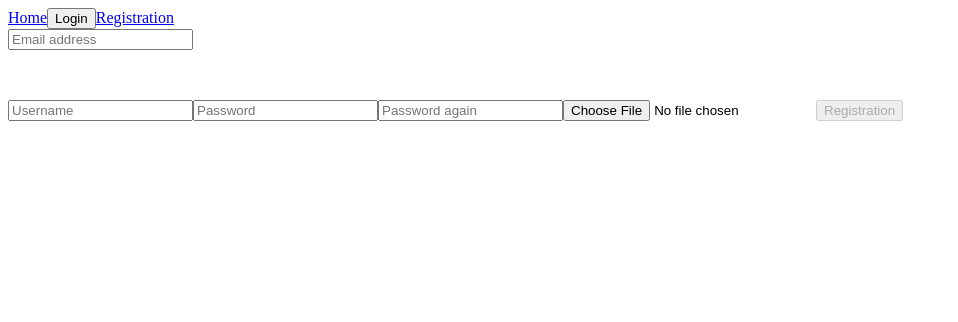
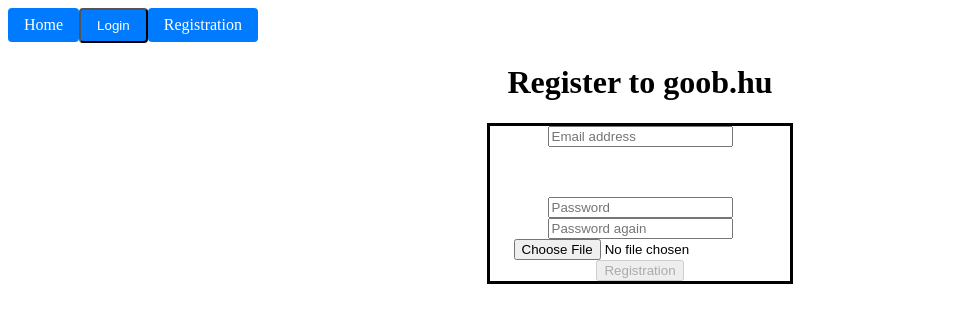
Before and after one commit to Darr3nB/GoinOutOfBusiness, a React (Vite) app in the folder frontend/: page /registration in a window 1280 px wide. Shown: the top 322 px of the page, without its empty margins (0-958 px from the left). Built offline with nearby package versions, Linux system fonts and the light colour scheme.

Commit message:
Menu Layout refactored to change depending on the logged in status

```diff
--- /dev/null
+++ b/frontend/src/components/LoggedInMenuBar.jsx
@@ -0,0 +1,24 @@
+import {Link, useNavigate} from "react-router-dom";
+import {utility} from "../utility.js";
+
+export default function LoggedInMenuBar() {
+    const navigate = useNavigate();
+
+    const logout = async (event) => {
+        event.preventDefault();
+
+        await utility.apiGet(`/user/logout`)
+            .then(response => {
+                if (response.ok) {
+                    navigate(0);
+                }
+            });
+    }
+
+    return (
+        <span>
+            <Link to={`/profile`} className="button-link">Profile</Link>
+            <button className="button-link" onClick={event => logout(event)}>Logout</button>
+        </span>
+    );
+}
--- /dev/null
+++ b/frontend/src/components/LoggedOff.jsx
@@ -0,0 +1,24 @@
+import LoginModal from "./LoginModal.jsx";
+import {Link} from "react-router-dom";
+import {useState} from "react";
+
+export default function LoggedOff() {
+    const [openModal, setOpenModal] = useState(false);
+
+    const showAndHideLoginModal = (event) => {
+        event.preventDefault();
+        setOpenModal(!openModal);
+    }
+
+    return (
+        <span>
+            <button className="login-btn button-link" onClick={event => showAndHideLoginModal(event)}
+                    type="button">Login
+            </button>
+            <LoginModal open={openModal} closeModal={() => {
+                setOpenModal(false);
+            }}/>
+            <Link to={`/registration`} className="button-link">Registration</Link>
+        </span>
+    );
+}
--- a/frontend/src/components/MenuLayout.jsx
+++ b/frontend/src/components/MenuLayout.jsx
@@ -1,24 +1,17 @@
 import {Link} from "react-router-dom";
-import LoginModal from "./LoginModal";
 import {useState} from "react";
+import LoggedInMenuBar from "./LoggedInMenuBar";
+import LoggedOff from "./LoggedOff";
 
 export default function MenuLayout() {
-    const [openModal, setOpenModal] = useState(false);
-
-    // TODO Check if logged in.
-    const showAndHideLoginModal = (event) => {
-        event.preventDefault();
-        setOpenModal(!openModal);
-    }
+    const [loggedIn, setLoggedIn] = useState(false);
+    // TODO Check if logged in. If logged in, pass the user data to LoggedInMenuBar
+    // TODO add more buttons, like search, or products.
 
     return (
         <div>
-            <Link to={`/`}>Home</Link>
-            <button className="login-btn" onClick={event => showAndHideLoginModal(event)} type="button">Login</button>
-            <LoginModal open={openModal} closeModal={() => {
-                setOpenModal(false);
-            }}/>
-            <Link to={`/registration`}>Registration</Link>
+            <Link to={`/`} className="button-link">Home</Link>
+            {loggedIn ? <LoggedInMenuBar/> : <LoggedOff/>}
         </div>
     );
 }
--- a/frontend/src/index.css
+++ b/frontend/src/index.css
@@ -46,3 +46,30 @@
     visibility: visible;
     color: green;
 }
+
+.middle-text {
+    text-align: center;
+}
+
+.reg-form {
+    text-align: center;
+    border: 3px solid black;
+    width: 300px;
+    margin: auto;
+}
+
+.button-link {
+    display: inline-block;
+    padding: 0.5rem 1rem;
+    border-radius: 0.25rem;
+    background-color: #007bff;
+    color: #fff;
+    text-decoration: none;
+    text-align: center;
+    cursor: pointer;
+}
+
+.button-link:hover {
+    background-color: #0062cc;
+    color: #fff;
+}
--- a/frontend/src/routes/Registration.jsx
+++ b/frontend/src/routes/Registration.jsx
@@ -27,7 +27,6 @@ export default function Registration() {
 
         await utility.apiPostWithDictionary(`/user/registration`, {
             'email': formData.get("email-field"),
-            'username': formData.get("username-field"),
             'password': formData.get("password-field"),
             'passwordAgain': formData.get("password-again-field"),
             'dateOfBirth': null,
@@ -70,17 +69,19 @@ export default function Registration() {
 
     return (
         <div>
+            <h1 className="middle-text">Register to goob.hu</h1>
+            <div className="reg-form">
                 <form onSubmit={event => performRegistration(event)}>
-                <input type="text" placeholder="Email address" name="email-field" onInput={event => checkEmail(event.target.value)} minLength="3"/>
+                    <input type="text" placeholder="Email address" name="email-field"
+                           onInput={event => checkEmail(event.target.value)} minLength="3"/>
                     <p className={regBtn === 0 ? 'invisible-email-p' : regBtn === 1 ? 'valid-email-p' : 'error-email-p'}>{emailPtagText}</p>
-                <input type="text" placeholder="Username" name="username-field" minLength="3"/>
                     <input type="text" placeholder="Password" name="password-field" minLength="3"/>
                     <input type="text" placeholder="Password again" name="password-again-field" minLength="3"/>
                     {/*TODO Date of birth*/}
                     <input type="file" accept=".jpg, .jpeg, .png" onChange={event => uploadImage(event)}/>
                     <Button text="Registration" status={!regBtn}/>
                 </form>
-
+            </div>
         </div>
     );
 }
```
Lines whose indentation alone changed are shown as unchanged.
